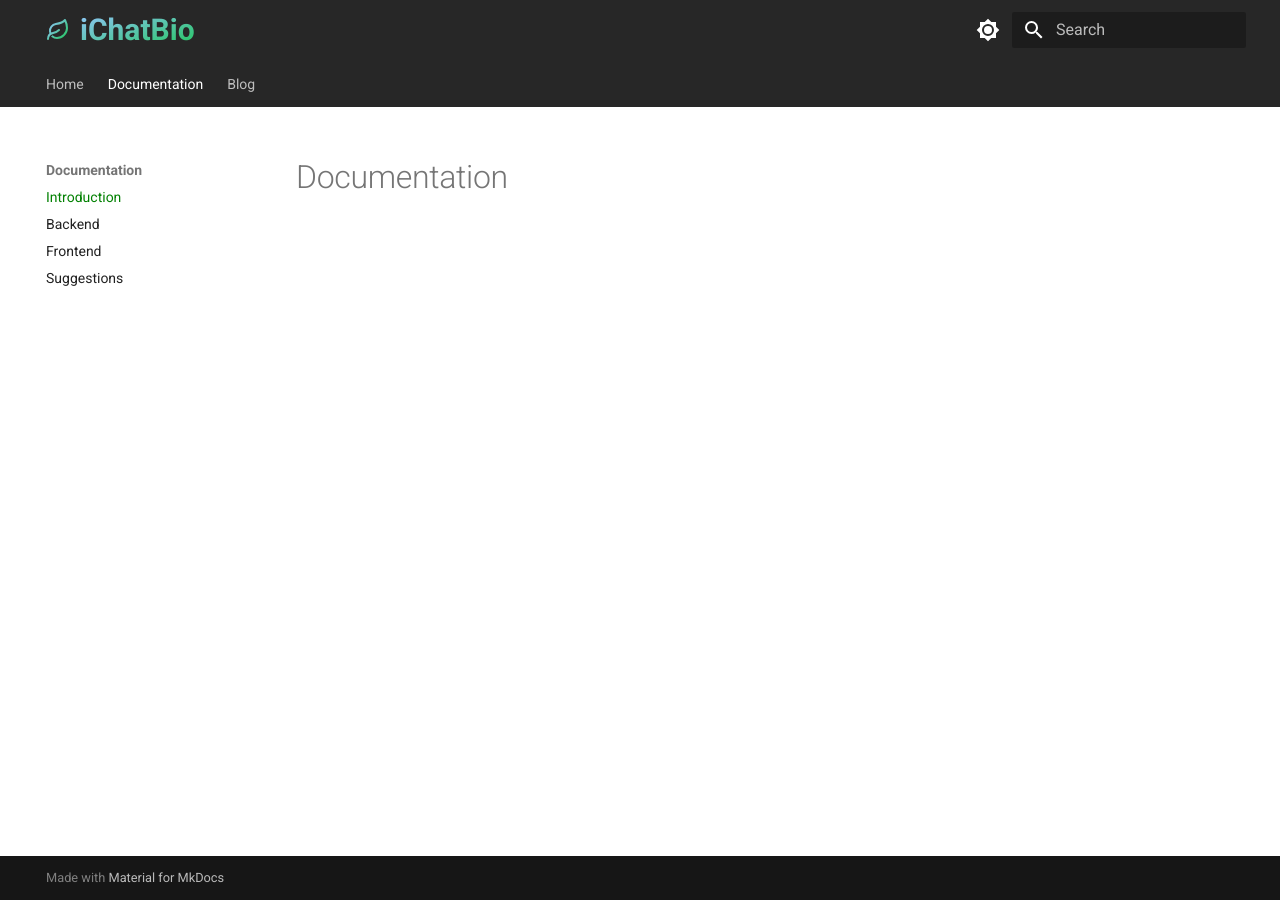
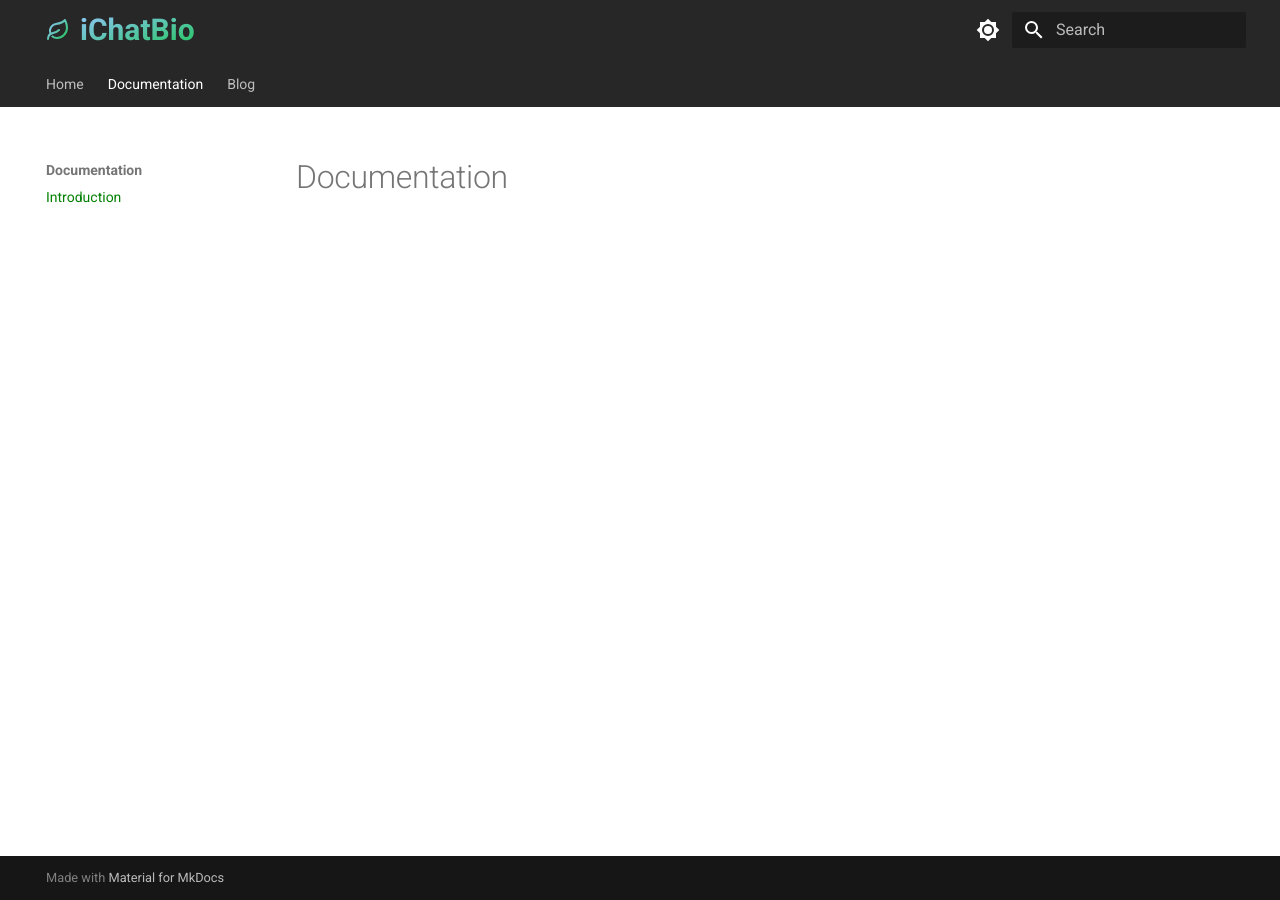
Before and after one commit to acislab/ichatbio-docs, an MkDocs documentation site: the page built from docs/documentation/index.md, in a window 1280 px wide. Built offline with MkDocs 1.6.1 and Material for MkDocs 9.7.7, drawn with Linux system fonts in a browser that asks for light colours; part of the change alters nothing that is shown.

Commit message:
remove example nav items

```diff
--- a/mkdocs.yml
+++ b/mkdocs.yml
@@ -26,12 +26,8 @@ nav:
   - Home: 'index.md'
   - Documentation:
       - 'Introduction': 'documentation/index.md'
-      - 'Backend': 'portal/search.md'
-      - 'Frontend': 'portal/recordpage.md'
-      - 'Suggestions': 'portal/suggestions.md'
   - Blog:
       - 'Introduction': 'blog/index.md'
-      - 'Blog Post 1': 'blog/something.md'
 extra_javascript:
   - js/logo.js
 extra_css:
```
